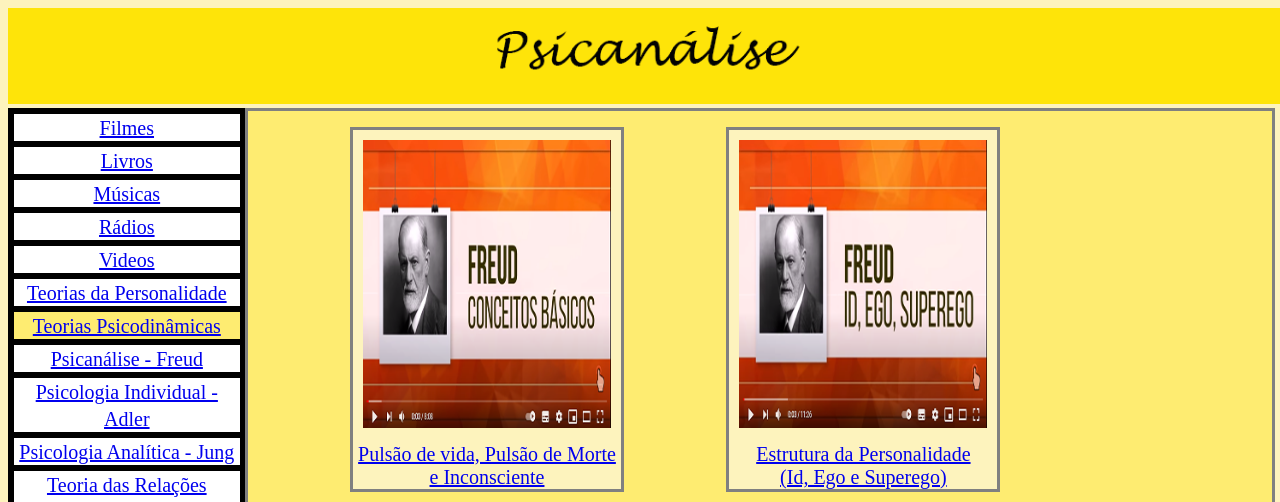
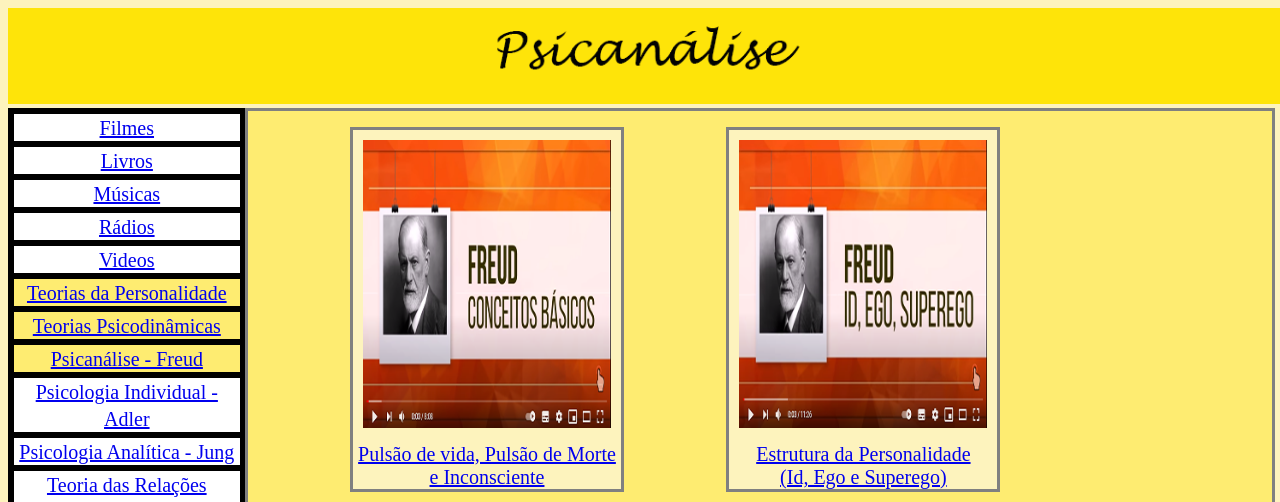
Before and after one commit to ricardoestevam1/Music-Player, a PHP site: page /Psicanalise.html in a window 1280 px wide. Shown: the top 502 px of the page. Run offline with PHP 8.4, Linux system fonts and the light colour scheme.

Commit message:
Update estilos.css

```diff
--- a/estilos.css
+++ b/estilos.css
@@ -1013,3 +1013,18 @@ margin-left: 0%;
 
 margin-left: 0%;
 }
+#TeoriasdapersonalidadePsicanálise{
+	background-color: #feec71;
+
+margin-left: 0%;
+}
+#Teoriaspsicodinâmicas{
+	background-color: #feec71;
+
+margin-left: 0%;
+}
+#Psicanálise{
+	background-color: #feec71;
+
+margin-left: 0%;
+}
```
